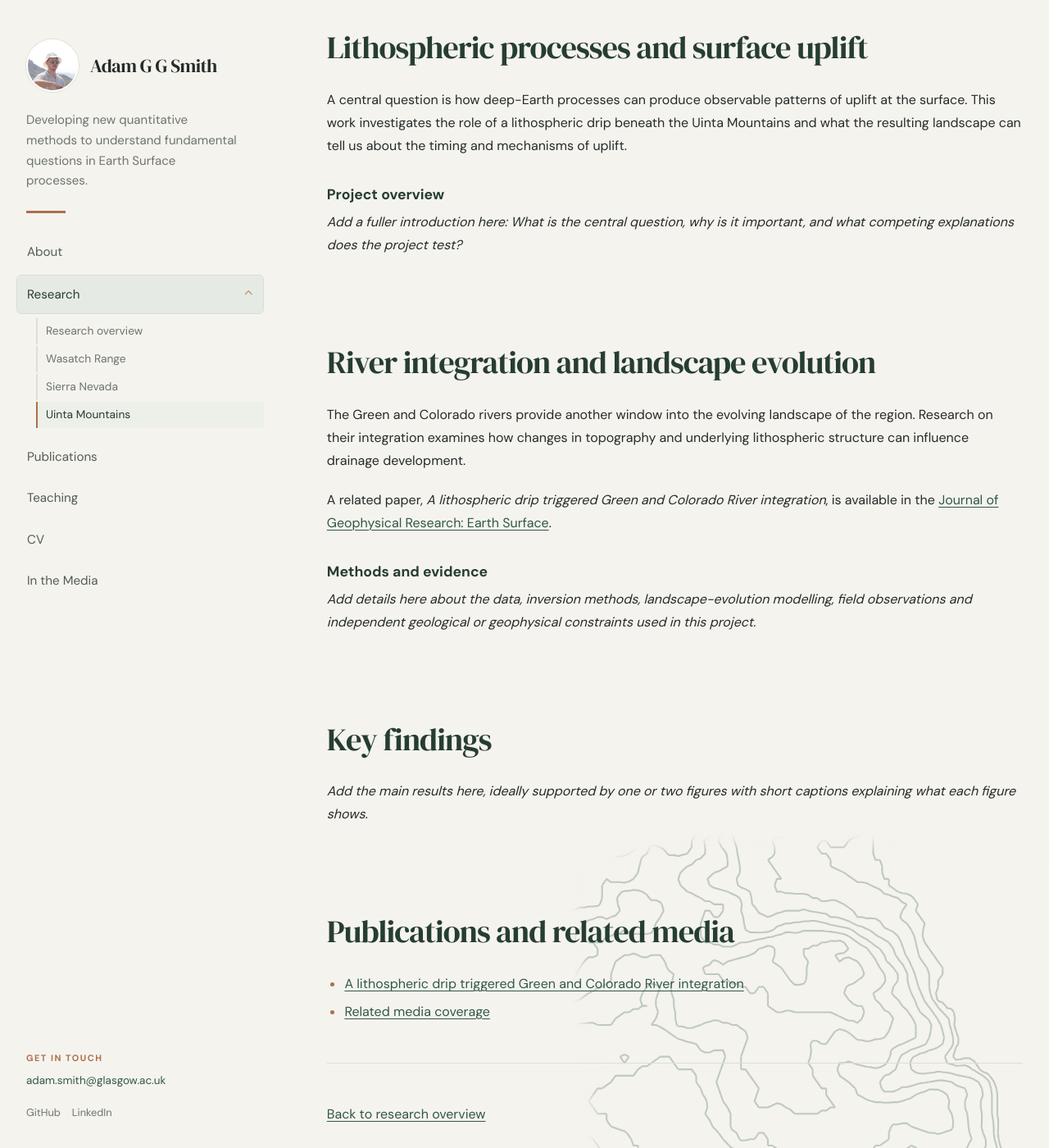
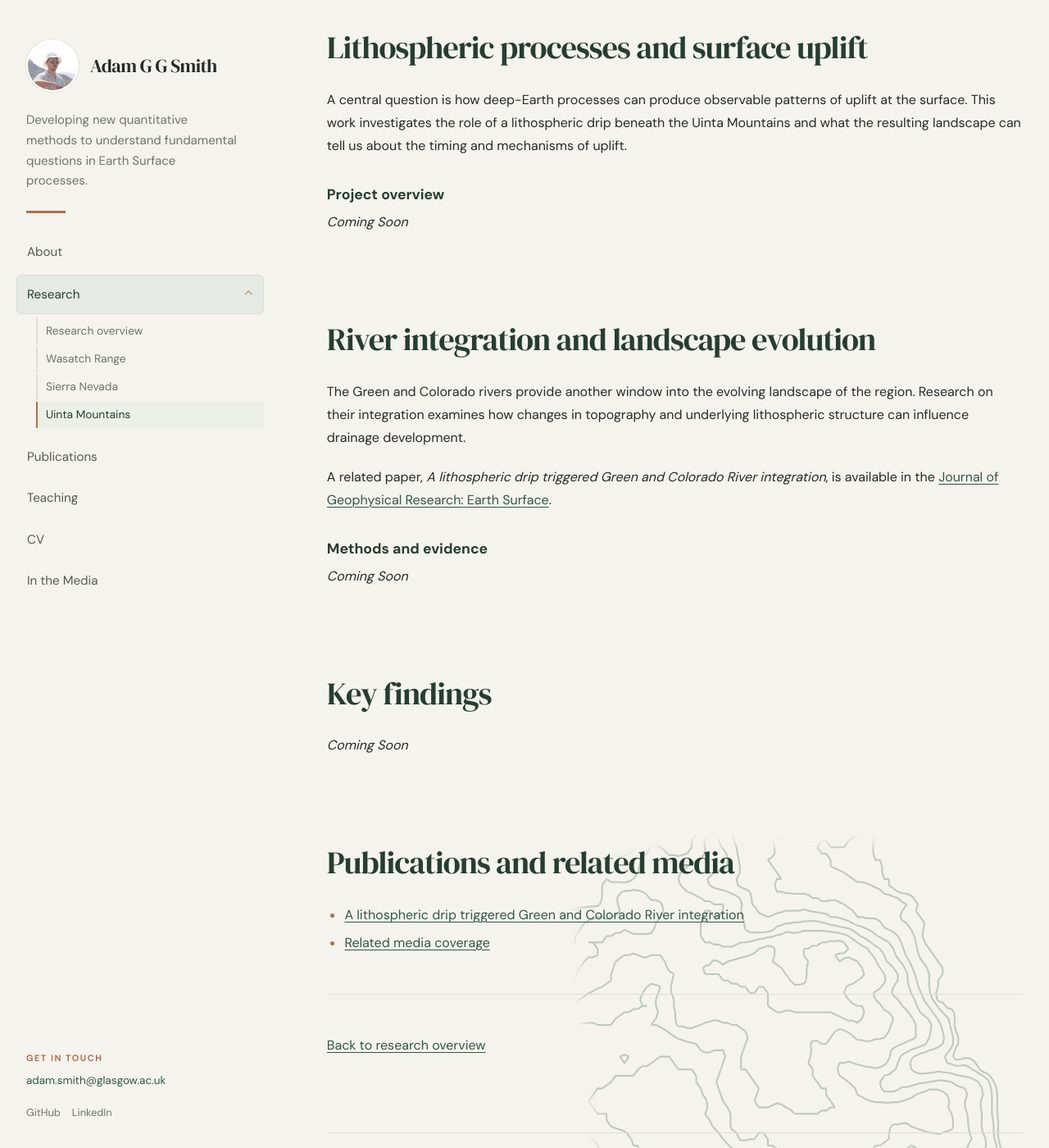
Before and after one commit to adamsmith142/adamsmith142.github.io, a Jekyll site: the page built from Uinta.md, in a window 1280 px wide and 1400 px high, scrolled down 633 px. Shown: the whole window at 82% size. Built offline with Jekyll 4.4.1, drawn with Linux system fonts in a browser that asks for light colours.

Commit message:
Revise introduction and methods sections to 'Coming Soon'
Updated sections with placeholders for future content.

```diff
--- a/Uinta.md
+++ b/Uinta.md
@@ -16,7 +16,7 @@ A central question is how deep-Earth processes can produce observable patterns o
 
 ### Project overview
 
-*Add a fuller introduction here: What is the central question, why is it important, and what competing explanations does the project test?*
+*Coming Soon*
 
 ## River integration and landscape evolution
 
@@ -26,11 +26,11 @@ A related paper, *A lithospheric drip triggered Green and Colorado River integra
 
 ### Methods and evidence
 
-*Add details here about the data, inversion methods, landscape-evolution modelling, field observations and independent geological or geophysical constraints used in this project.*
+*Coming Soon*
 
 ## Key findings
 
-*Add the main results here, ideally supported by one or two figures with short captions explaining what each figure shows.*
+*Coming Soon*
 
 ## Publications and related media
 
```
